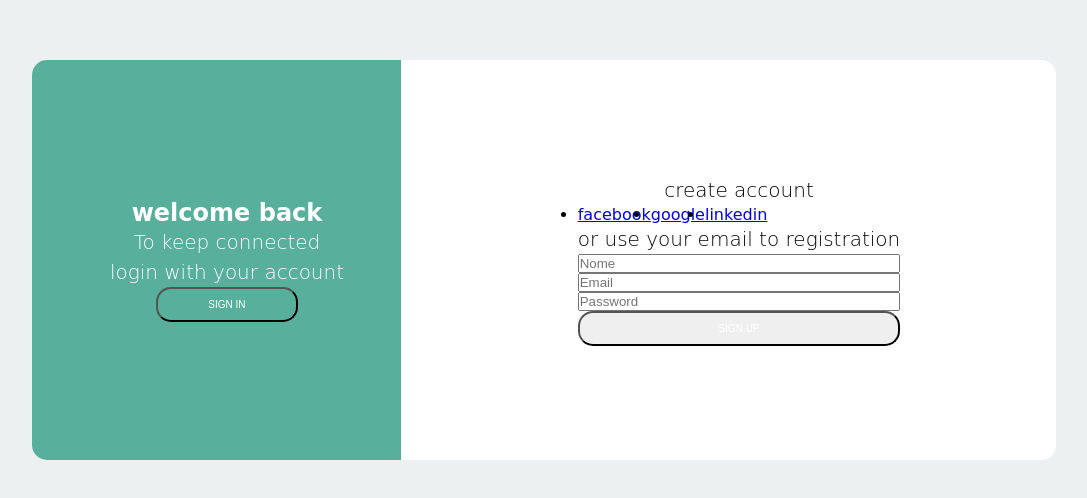
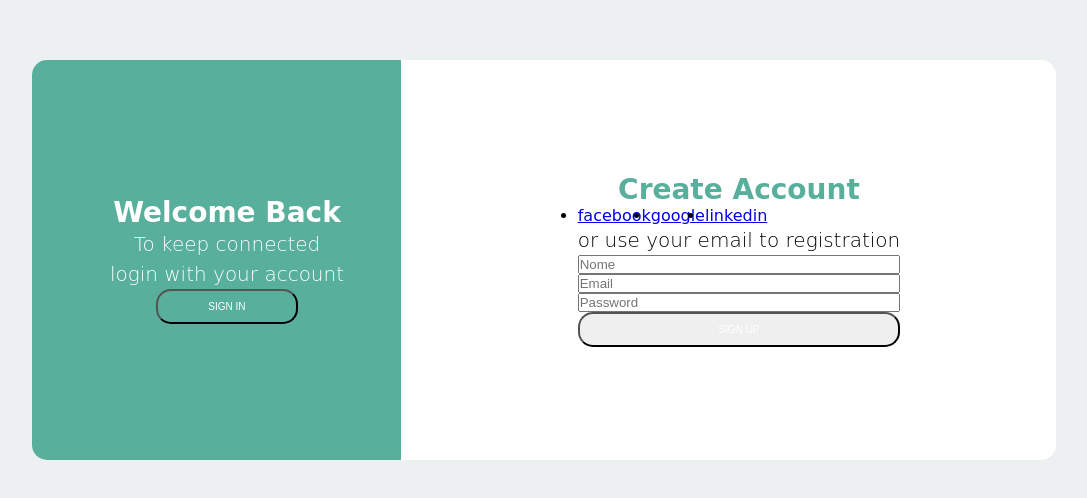
Before and after one commit to bronx92/LoginAnimado, a plain HTML site: page index.html in a window 1280 px wide. Shown: the part 140-638 px from the top of the page, without its empty margins (96-1183 px from the left). Drawn offline with Linux system fonts and the light colour scheme; a web font is replaced by a local one.

Commit message:
Correçao title-second

```diff
--- a/css/style.css
+++ b/css/style.css
@@ -33,6 +33,11 @@ body {
     width: 36%;
     z-index: 1;
 }
+.title {
+    font-size: 28px;
+    font-weight: bold;
+    text-transform: capitalize;
+}
 .first-content {
 
 }
@@ -54,6 +59,9 @@ body {
     display: flex;
     flex-direction: column;
     align-items: center;
+}
+.title-second {
+    color: #58af9b;
 }
 .list-social-media {
     display: flex;
--- a/index.html
+++ b/index.html
@@ -17,7 +17,7 @@
                 <button class="btn btn-primary">sign in</button>
             </div>
             <div class="second-column"> <!-- Segunda column -->
-                <h2 class="description">create account</h2>
+                <h2 class="title title-second">create account</h2>
                 <div class="social-media">
                     <ul class="list-social-media">
                         <li><a href="#">facebook</a></li>
```
